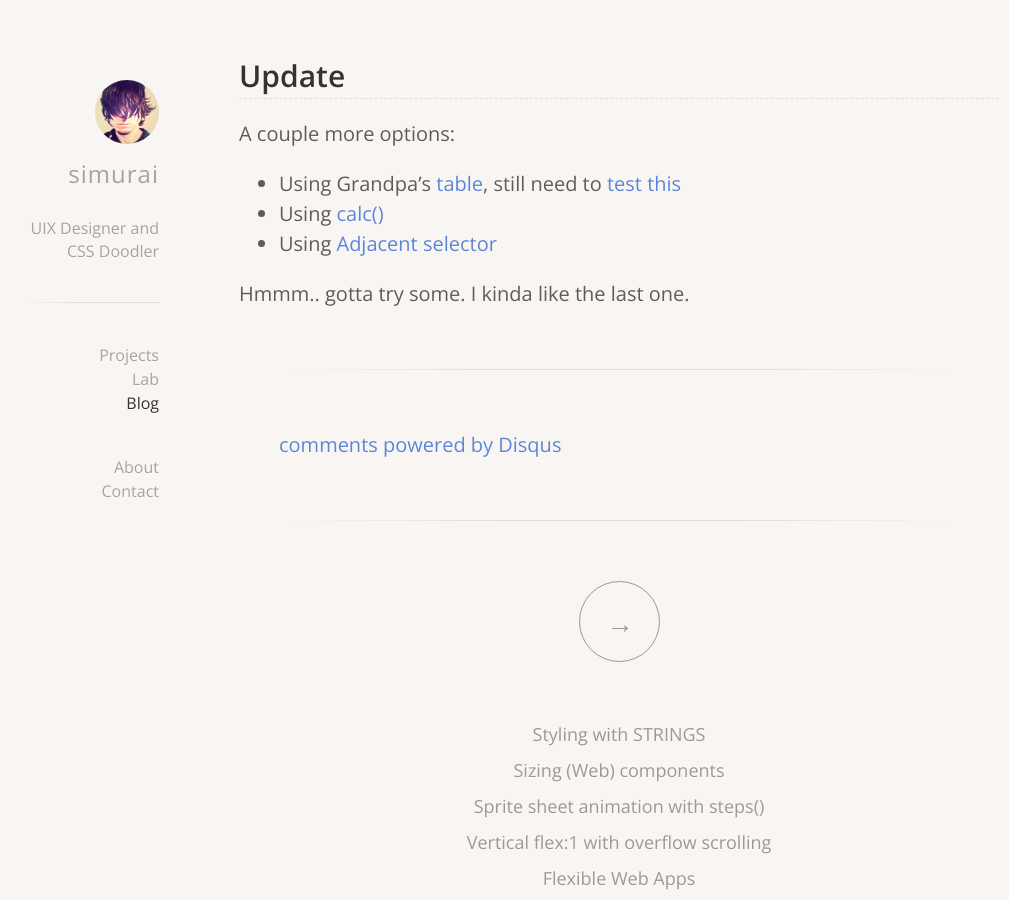
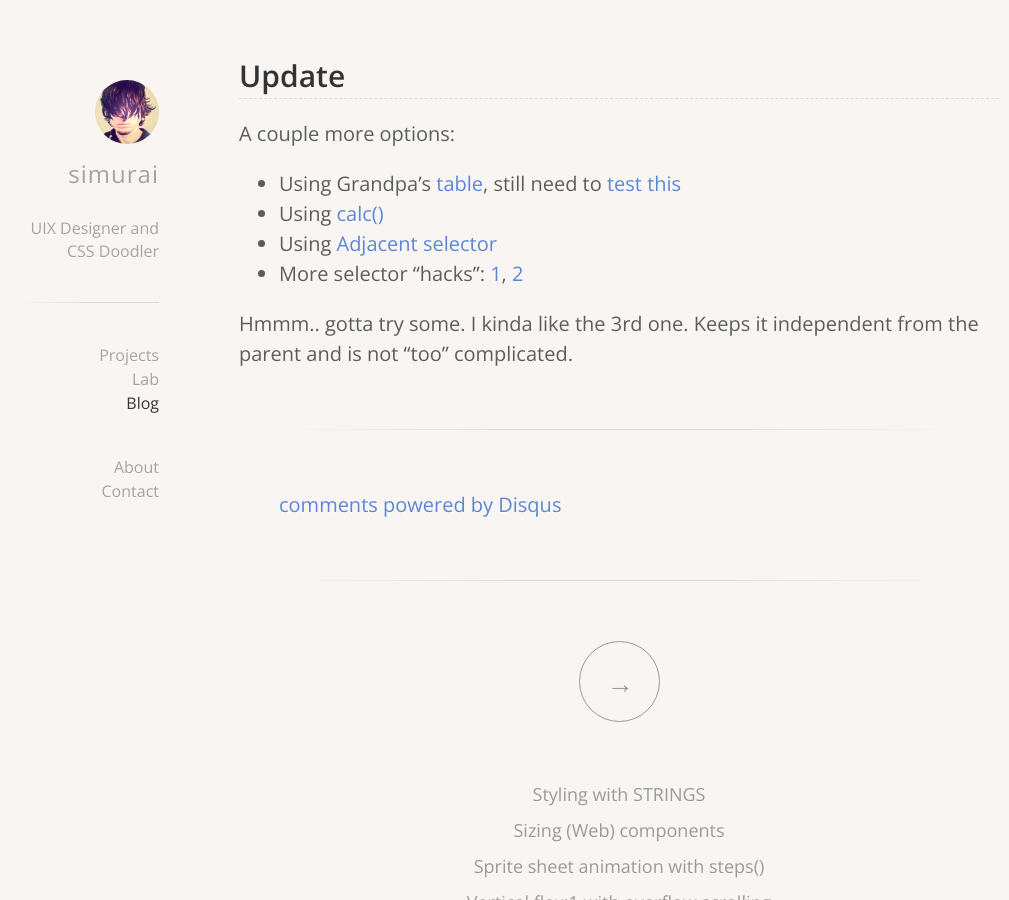
Before and after one commit to simurai/simurai.com, a Jekyll site: the page built from _posts/2014-05-25-spacing-elements.md, in a window 1280 px wide and 900 px high, scrolled down 2382 px. Shown: the whole window, without its empty margins (121-1130 px from the left). Built offline with Jekyll 4.4.1, drawn with Linux system fonts in a browser that asks for light colours; Markdown is read by kramdown in place of the engine named in the settings; comment, search, counter and statistics services are not loaded.

Commit message:
Update 2014-05-25-spacing-elements.md

```diff
--- a/_posts/2014-05-25-spacing-elements.md
+++ b/_posts/2014-05-25-spacing-elements.md
@@ -53,5 +53,6 @@ A couple more options:
 * Using Grandpa's [table](https://twitter.com/derSchepp/status/470809273061355520), still need to [test this](https://twitter.com/maddesigns/status/470809480549400576)
 * Using [calc()](https://twitter.com/Catharsis/status/470800126911332352)
 * Using [Adjacent selector](https://twitter.com/jnowland/status/470874604735442944)
+* More selector "hacks": [1](http://codepen.io/jnowland/pen/clbxL), [2](http://codepen.io/thierry/pen/KBfkv?editors=010)
 
-Hmmm.. gotta try some. I kinda like the last one.
+Hmmm.. gotta try some. I kinda like the 3rd one. Keeps it independent from the parent and is not "too" complicated.
```
